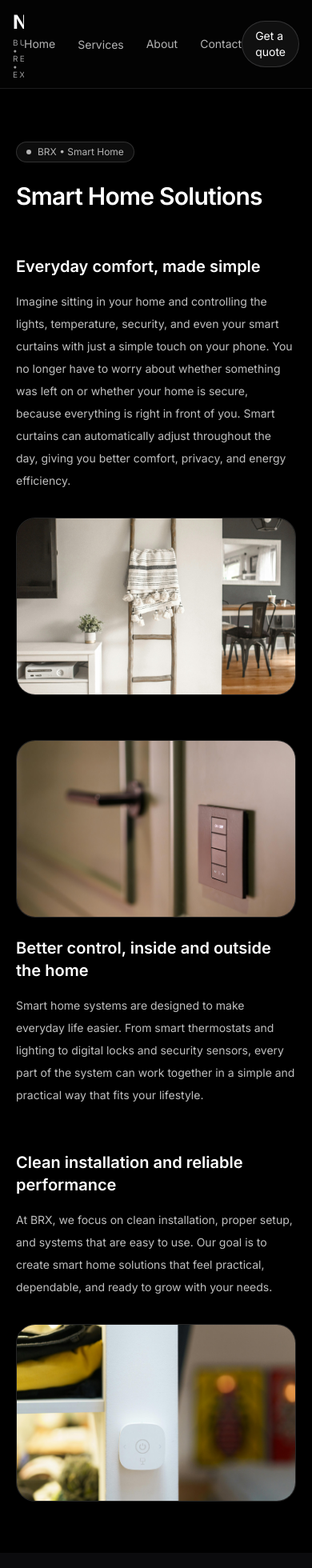
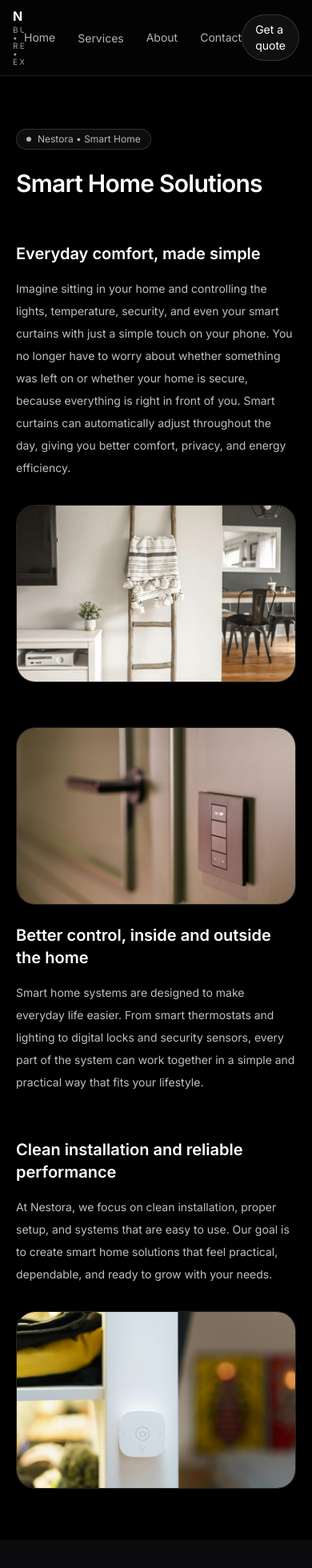
Before and after one commit to minepourbehzad-hub/brx-site, a Next.js app: page /services/smart-home in a window 390 px wide. Shown: the top 1960 px of the page at 80% size. Built offline with nearby package versions, Linux system fonts and the light colour scheme.

Commit message:
fix mobile logo spacing

```diff
--- a/app/about/page.tsx
+++ b/app/about/page.tsx
@@ -12,7 +12,7 @@ export default function AboutPage() {
         <div className="mt-8 rounded-3xl border border-white/10 bg-white/5 p-6 md:p-8">
 
           <p className="text-sm text-white/70 leading-relaxed">
-            BRX is a collective of licensed professionals and skilled specialists dedicated to delivering high-quality solutions for residential and commercial spaces across Vancouver.
+            Nestora is a collective of licensed professionals and skilled specialists dedicated to delivering high-quality solutions for residential and commercial spaces across Vancouver.
           </p>
 
           <p className="mt-4 text-sm text-white/70 leading-relaxed">
@@ -28,7 +28,7 @@ export default function AboutPage() {
           </p>
 
           <p className="mt-4 text-sm text-white/70 leading-relaxed">
-            Whether it’s a small upgrade or a full renovation, BRX is the team you can rely on to get the job done right.
+            Whether it’s a small upgrade or a full renovation, Nestora is the team you can rely on to get the job done right.
           </p>
 
 
--- a/app/components/SiteHeader.tsx
+++ b/app/components/SiteHeader.tsx
@@ -82,7 +82,7 @@ export default function SiteHeader() {
       <div className="mx-auto flex max-w-6xl items-center justify-between px-4 py-3">
         {/* Logo => Home */}
         <Link href="/" className="flex flex-col leading-none overflow-hidden">
-  <span className="text-2xl md:text-3xl font-bold tracking-[0.28em] text-white">
+  <span className="text-x1 md:text-3xl font-bold tracking-[0.12em] text-white">
     Nestora
   </span>
   <span className="mt-1 text-[10px] md:text-xs tracking-[0.22em] text-white/60">
--- a/app/components/VideoPlaceholder.tsx
+++ b/app/components/VideoPlaceholder.tsx
@@ -14,7 +14,7 @@ export default function VideoPlaceholder() {
       </div>
 
       <div className="flex items-center justify-between px-5 py-4 text-xs text-white/60">
-        <span>BRX • Hero video</span>
+        <span>Nestora • Hero video</span>
         <span>Coming soon</span>
       </div>
     </div>
--- a/app/layout.tsx
+++ b/app/layout.tsx
@@ -10,7 +10,7 @@ const inter = Inter({
 });
 
 export const metadata: Metadata = {
-  title: "BRX | Premium Renovation & Tech",
+  title: "Nestora | Premium Renovation & Tech",
   description: "Premium renovation, smart home, and security solutions in Vancouver.",
 };
 
--- a/app/services/security-cameras/page.tsx
+++ b/app/services/security-cameras/page.tsx
@@ -7,7 +7,7 @@ export default function SecurityCamerasPage() {
         {/* Top label */}
         <div className="inline-flex items-center gap-2 rounded-full border border-white/15 bg-white/5 px-3 py-1 text-xs text-white/70">
           <span className="h-1.5 w-1.5 rounded-full bg-white/70" />
-          BRX • Security Cameras
+          Nestora • Security Cameras
         </div>
 
         {/* Title */}
--- a/app/services/smart-home/page.tsx
+++ b/app/services/smart-home/page.tsx
@@ -5,7 +5,7 @@ export default function SmartHomePage() {
         <div className="max-w-3xl">
           <div className="inline-flex items-center gap-2 rounded-full border border-white/15 bg-white/5 px-3 py-1 text-xs text-white/70">
             <span className="h-1.5 w-1.5 rounded-full bg-white/70" />
-            BRX • Smart Home
+            Nestora • Smart Home
           </div>
 
           <h1 className="mt-6 text-3xl font-semibold tracking-tight md:text-5xl">
@@ -81,7 +81,7 @@ export default function SmartHomePage() {
               Clean installation and reliable performance
             </h2>
             <p className="text-sm leading-7 text-white/75 md:text-base">
-              At BRX, we focus on clean installation, proper setup, and systems
+              At Nestora, we focus on clean installation, proper setup, and systems
               that are easy to use. Our goal is to create smart home solutions
               that feel practical, dependable, and ready to grow with your needs.
             </p>
--- a/package.json
+++ b/package.json
@@ -1,5 +1,5 @@
 {
-  "name": "brx-site",
+  "name": "nwstora-site",
   "version": "0.1.0",
   "private": true,
   "scripts": {
```
Also changed, not shown: 1 other file (tests, documents, lock files or other folders).
